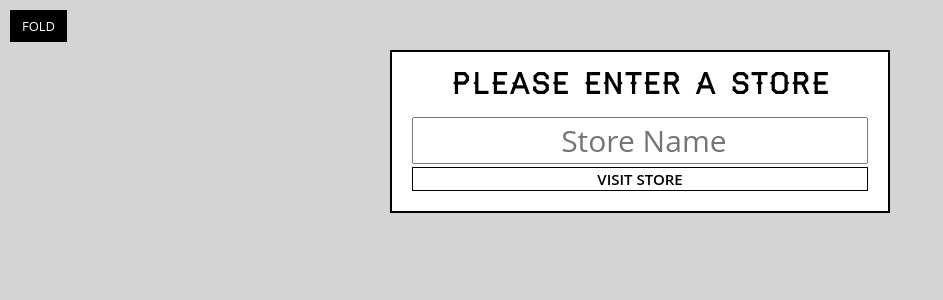
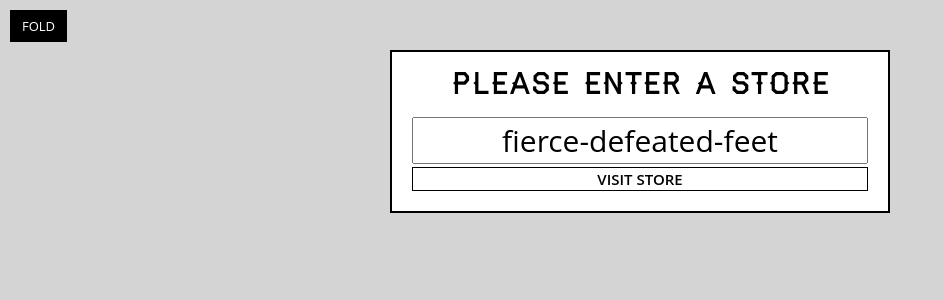
Before and after one commit to unclejide1/Second-react-project, a React (Create React App) app: page / in a window 1280 px wide. Shown: the top 300 px of the page, without its empty margins (0-943 px from the left). Built offline with nearby package versions, Linux system fonts and the light colour scheme.

Commit message:
add ref, eventlisteners and route to link to apps page on submit of form

```diff
--- a/src/components/StorePicker.js
+++ b/src/components/StorePicker.js
@@ -1,12 +1,28 @@
-import React, {Fragment} from 'react'
+import React from 'react'
+import {getFunName} from '../helpers'
 
 class StorePicker extends React.Component{
+    myInput = React.createRef();
+
+    goToStore = event =>{
+        //1. stop the form from submitting
+        event.preventDefault()
+        //2 get the text from the input
+        const storename= this.myInput.current.value
+        //3 change the page to /store/whatever-they-entered
+        this.props.history.push(`/store/${storename}`)
+
+    }
     render () {
         return (
 
-        <form className="store-selector">
+        <form className="store-selector" onSubmit={this.goToStore}>
             <h2>Please Enter A Store</h2>
-            <input type="text" required placeholder=" Store Name"/>
+            <input type="text"
+            ref={this.myInput}
+            required
+            placeholder=" Store Name"
+            defaultValue= {getFunName()}/>
             <button type ="submit"> Visit Store</button>
         </form>
 
```
